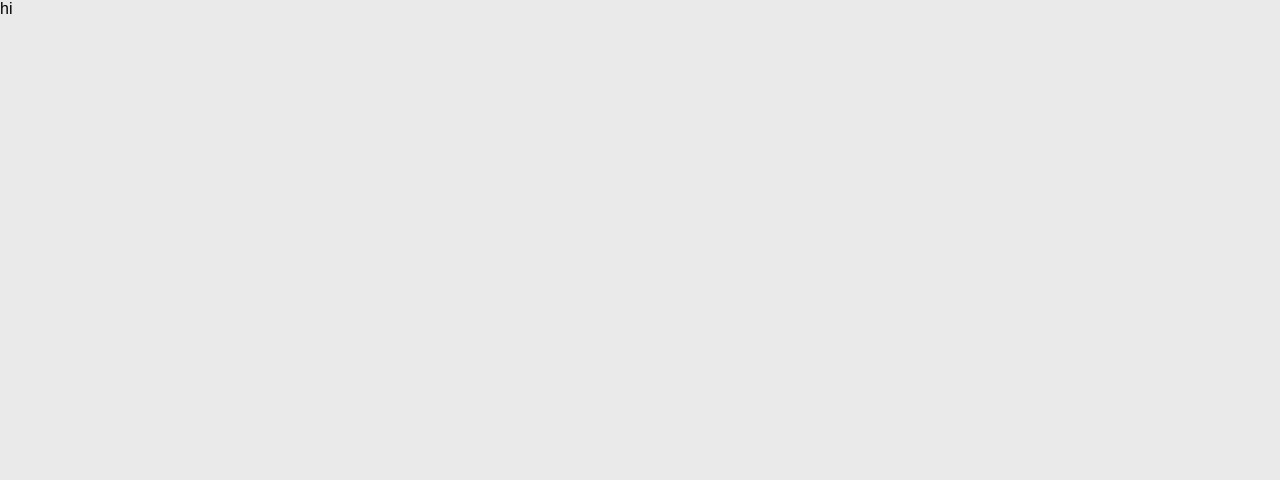
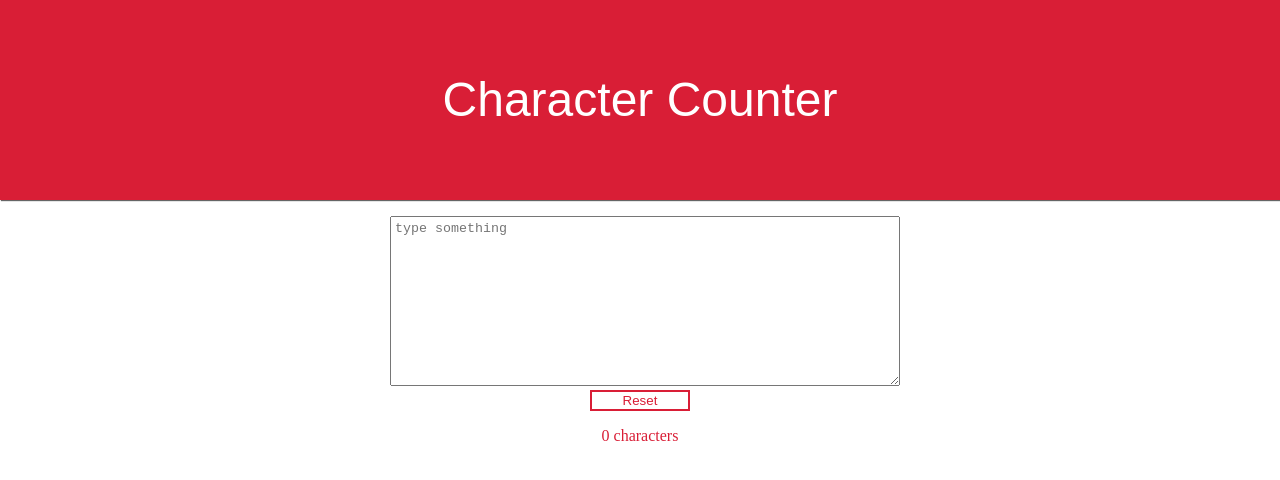
Before and after one commit to carynligon/LayoutPractice, a plain HTML site: page index.html in a window 1280 px wide. Drawn offline with nearby package versions, Linux system fonts and the light colour scheme.

Commit message:
made a simple character counter with vanilla

```diff
--- a/main.css
+++ b/main.css
@@ -1,4 +1,62 @@
 body {
+  margin: 0;
+}
+
+header {
+  width: 100%;
+  height: 200px;
+  background: #D91E36;
+  color: #fff;
+  font-size: 3rem;
+  text-align: center;
+  line-height: 200px;
+  font-family: avenir, sans-serif;
+  box-shadow: 1px 1px 1px rgba(0,0,0, 0.6);
+}
+
+form {
+  width: 500px;
+  margin: 1rem auto;
+  text-align: center;
+}
+
+textarea {
+  width: 100%;
+  margin: 0 auto;
+  height: 10rem;
+  padding: 0.25rem;
+}
+
+textarea:focus {
+  outline: none;
+}
+
+input {
+  display: block;
+  border: 2px solid #D91E36;
+  background: #fff;
+  color: #D91E36;
+  box-sizing: border-box;
+  width: 100px;
+  margin: 0 auto;
+}
+
+input:hover {
+  background: #D91E36;
+  cursor: pointer;
+  color: #fff;
+}
+
+input:focus {
+  outline: none;
+}
+
+div {
+  text-align: center;
+  color: #D91E36;
+}
+
+/*body {
   margin: 0;
   background: #eaeaea;
   font-family: sans-serif;
@@ -170,4 +228,4 @@ aside div {
 
 aside div:first-child {
   margin-top: 0;
-}
+}*/
--- a/main.js
+++ b/main.js
@@ -1,8 +1,32 @@
-console.dir(document.getElementById('container'));
+var container = document.getElementById('container');
 
-document.addEventListener('scroll', function(e) {
-  if (e.target.scrollingElement.scrollTop > 100) {
-    console.log('scrolled!');
-    document.getElementById('container').textContent = 'hi';
-  }
+var header = document.createElement('header');
+header.textContent = "Character Counter";
+container.appendChild(header);
+
+console.dir(container);
+
+var textForm = document.createElement('form');
+var textInput = document.createElement('textarea');
+var resetText = document.createElement('input');
+container.appendChild(textForm);
+textForm.appendChild(textInput);
+textForm.appendChild(resetText);
+textInput.setAttribute('placeholder', 'type something');
+resetText.setAttribute('type', 'reset');
+var textLength = 0;
+
+textInput.addEventListener('keyup', function(e) {
+  e.preventDefault();
+  console.dir(textInput);
+  textLength = textInput.value.length;
+  characters.textContent = textLength + ' characters';
 });
+
+resetText.addEventListener('click', function(e) {
+  characters.textContent = '0 characters';
+});
+
+var characters = document.createElement('div');
+container.appendChild(characters);
+characters.textContent = '0 characters';
```
